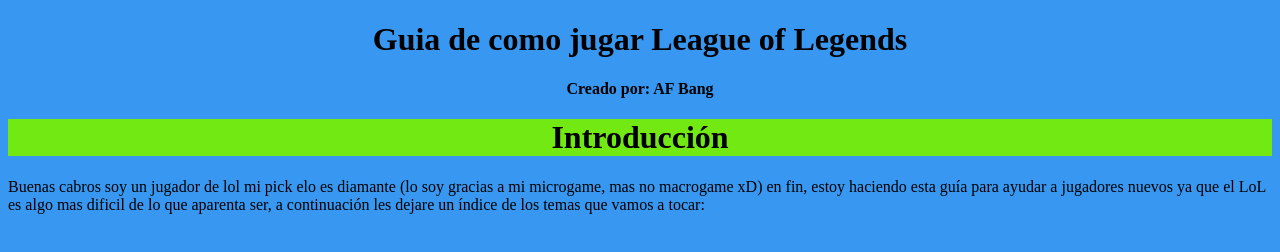
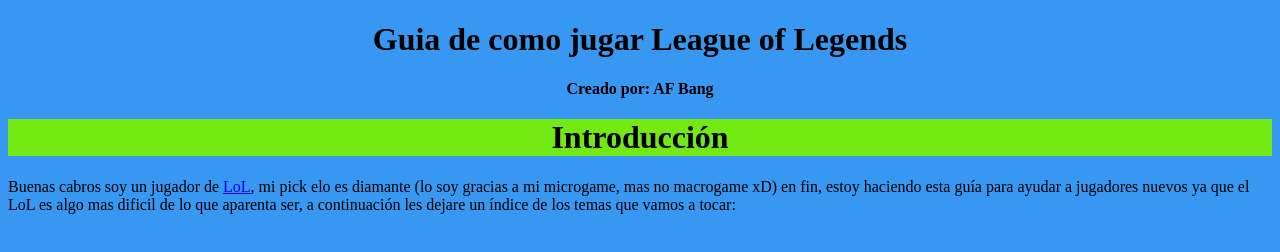
Before and after one commit to Ribulose/Ribulose.github.io, a plain HTML site: page index.html in a window 1280 px wide. Drawn offline with Linux system fonts and the light colour scheme.

Commit message:
Update index.html

```diff
--- a/index.html
+++ b/index.html
@@ -15,7 +15,7 @@
     </p>
     <h1 style="background-color:rgb(115, 233, 19);"><center>Introducción</center></h1>
     <p>
-        Buenas cabros soy un jugador de lol mi pick elo es diamante (lo soy gracias a mi microgame, mas no macrogame xD)
+        Buenas cabros soy un jugador de <a href="https://www.leagueoflegends.com/es-es/" target= "_blank">LoL</a>, mi pick elo es diamante (lo soy gracias a mi microgame, mas no macrogame xD)
         en fin, estoy haciendo esta guía para ayudar a jugadores nuevos ya que el LoL es algo mas dificil de lo
         que aparenta ser, a continuación les dejare un índice de los temas que vamos a tocar:
     </p>
```
